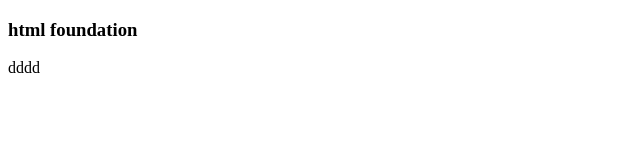
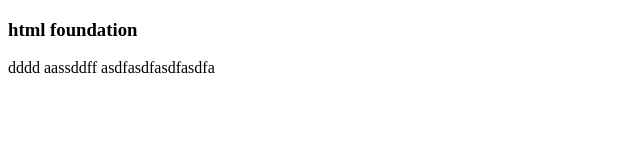
Before and after one commit to GMiiiN/Web-Project, a plain HTML site: page test.html in a window 1280 px wide. Shown: the whole page, without its empty margins (0-640 px from the left). Drawn offline with Linux system fonts and the light colour scheme.

Commit message:
edit  testgit branch

```diff
--- a/test.html
+++ b/test.html
@@ -13,5 +13,7 @@
 <body>
     <h3>html foundation</h3>
     dddd
+    aassddff
+    asdfasdfasdfasdfa
 </body>
 </html>
```
